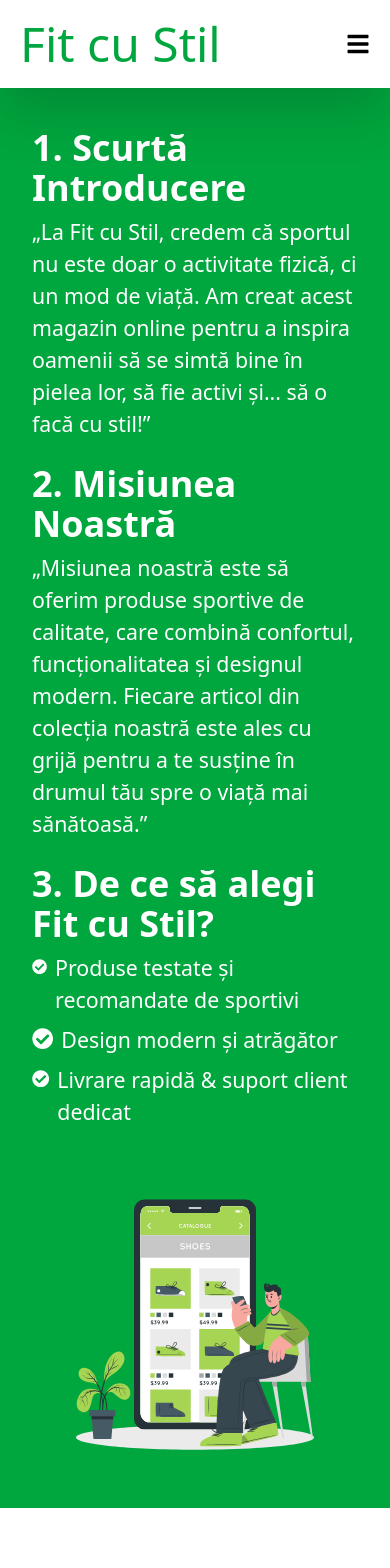
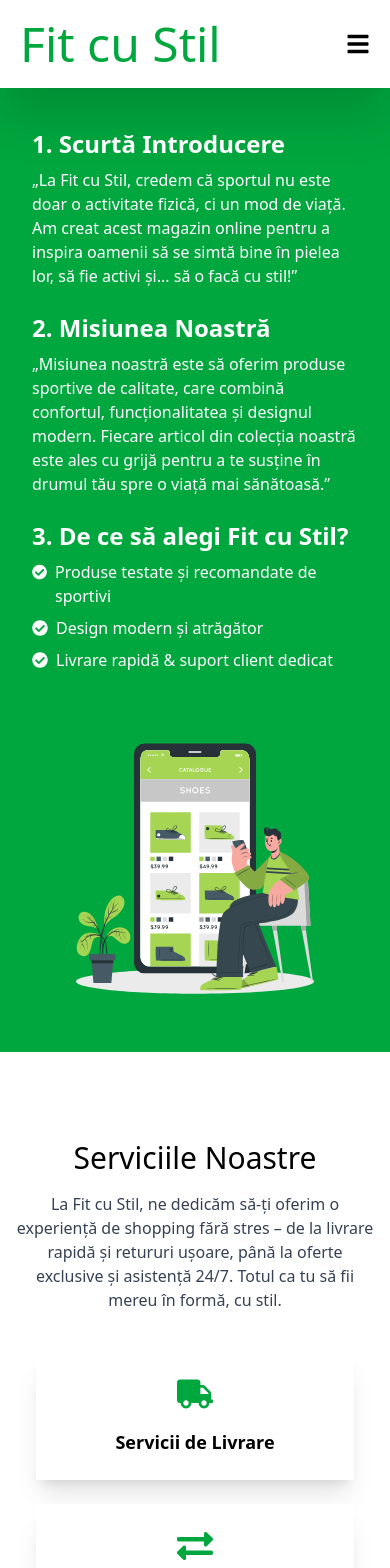
Before and after one commit to ITSulik/sportshop, a React (Vite) app: page /about in a window 390 px wide. Shown: the top 1568 px of the page. Built offline with nearby package versions, Linux system fonts and the light colour scheme.

Commit message:
Responsiveness -> Homepage, AboutUs

```diff
--- a/src/components/AboutUs/Brands.tsx
+++ b/src/components/AboutUs/Brands.tsx
@@ -31,8 +31,8 @@ export default function BrandsSlick() {
         <section className="bg-slate-200 py-20">
             <div className="mx-auto max-w-4xl px-4">
                 <div className="mb-10 text-center">
-                    <h1 className="mb-4 text-5xl font-light">Brandurile noastre</h1>
-                    <p className="max-w-4xl text-gray-700">
+                    <h1 className="mb-4 text-3xl font-light md:text-4xl lg:text-5xl">Brandurile noastre</h1>
+                    <p className="md:text-md max-w-4xl px-10 text-center text-sm text-gray-700 lg:text-lg">
                         Colaborăm cu cele mai de încredere branduri din domeniul sportului și modei pentru a-ți oferi
                         produse de calitate, stil și performanță. Fiecare brand este ales cu grijă pentru a-ți completa
                         stilul activ și modern.
--- a/src/components/AboutUs/Services.tsx
+++ b/src/components/AboutUs/Services.tsx
@@ -5,8 +5,8 @@ function Services() {
         <section className="bg-white py-12">
             <div className="mx-auto max-w-7xl px-4">
                 <div className="mx-auto max-w-2xl pt-10 pb-6 text-center">
-                    <h1 className="mb-4 text-5xl font-light">Serviciile Noastre</h1>
-                    <p className="text-gray-700">
+                    <h1 className="mb-4 text-3xl font-light md:text-4xl lg:text-5xl">Serviciile Noastre</h1>
+                    <p className="text-gray-700 md:text-[10pt] lg:text-[12pt] xl:text-[14pt]">
                         La Fit cu Stil, ne dedicăm să-ți oferim o experiență de shopping fără stres – de la livrare
                         rapidă și retururi ușoare, până la oferte exclusive și asistență 24/7. Totul ca tu să fii mereu
                         în formă, cu stil.
--- a/src/components/AboutUs/TopPage.tsx
+++ b/src/components/AboutUs/TopPage.tsx
@@ -8,24 +8,26 @@ function Top() {
             <div className="container mx-auto flex flex-col items-center gap-10 px-8 lg:flex-row">
                 <div className="space-y-6 text-white lg:w-2/3">
                     <div>
-                        <h1 className="mb-2 text-4xl font-semibold">1. Scurtă Introducere</h1>
-                        <p className="text-[16pt] font-light">
+                        <h1 className="mb-2 text-2xl font-semibold md:text-3xl lg:text-4xl">1. Scurtă Introducere</h1>
+                        <p className="font-light md:text-[12pt] xl:text-[16pt]">
                             „La Fit cu Stil, credem că sportul nu este doar o activitate fizică, ci un mod de viață. Am
                             creat acest magazin online pentru a inspira oamenii să se simtă bine în pielea lor, să fie
                             activi și... să o facă cu stil!”
                         </p>
                     </div>
                     <div>
-                        <h1 className="mb-2 text-4xl font-semibold">2. Misiunea Noastră</h1>
-                        <p className="text-[16pt] font-light">
+                        <h1 className="mb-2 text-2xl font-semibold md:text-3xl lg:text-4xl">2. Misiunea Noastră</h1>
+                        <p className="font-light md:text-[12pt] xl:text-[16pt]">
                             „Misiunea noastră este să oferim produse sportive de calitate, care combină confortul,
                             funcționalitatea și designul modern. Fiecare articol din colecția noastră este ales cu grijă
                             pentru a te susține în drumul tău spre o viață mai sănătoasă.”
                         </p>
                     </div>
                     <div>
-                        <h1 className="mb-2 text-4xl font-semibold">3. De ce să alegi Fit cu Stil?</h1>
-                        <ul className="space-y-2 text-[16pt] font-light">
+                        <h1 className="mb-2 text-2xl font-semibold md:text-3xl lg:text-4xl">
+                            3. De ce să alegi Fit cu Stil?
+                        </h1>
+                        <ul className="space-y-2 font-light md:text-[12pt] xl:text-[16pt]">
                             <li className="flex items-start gap-2">
                                 <FaCheckCircle className="mt-1 text-white" />
                                 <span>Produse testate și recomandate de sportivi</span>
--- a/src/components/HomePage/Tools.tsx
+++ b/src/components/HomePage/Tools.tsx
@@ -6,15 +6,15 @@ import { FaStar, FaRegStar } from "react-icons/fa";
 function Tools() {
     return (
         <>
-            <div className="my-15 bg-slate-100 pb-5">
+            <div className="mt-15 bg-slate-100 pb-20">
                 <div className="mt-15 px-4 py-15 text-center">
                     <h1 className="mb-4 text-5xl font-light">Echipat pentru Performanță</h1>
                     <p className="text-1xl mx-auto max-w-3xl text-gray-600">
                         🎯 „Fă mișcare. Arată bine. Trăiește Fit.”
                     </p>
                 </div>
-                <div className="flex flex-wrap justify-center gap-10">
-                    <div className="rounded-4 flex w-[420px] flex-col items-center border-2 border-gray-200 bg-white">
+                <div className="flex flex-wrap justify-center gap-10 px-10">
+                    <div className="rounded-4 flex h-min flex-col items-center border-2 border-gray-200 bg-white sm:w-[50px] md:w-[240px] lg:w-[300px] xl:w-[420px]">
                         <img src={torch} alt="Watch" />
                         <div className="p-3">
                             <ul className="flex list-none items-center justify-between py-2">
@@ -37,7 +37,7 @@ function Tools() {
                             <p className="bottom-1 py-4 text-gray-500">Reviews (24)</p>
                         </div>
                     </div>
-                    <div className="flex w-[420px] flex-col items-center border-2 border-gray-200 bg-white">
+                    <div className="rounded-4 flex h-min flex-col items-center border-2 border-gray-200 bg-white sm:w-[50px] md:w-[240px] lg:w-[300px] xl:w-[420px]">
                         <img src={Wpro} alt="Watch" />
                         <div className="p-3">
                             <ul className="flex list-none items-center justify-between py-2">
@@ -60,7 +60,7 @@ function Tools() {
                             <p className="bottom-1 py-4 text-gray-500">Reviews (48)</p>
                         </div>
                     </div>
-                    <div className="flex w-[420px] flex-col items-center border-2 border-gray-200 bg-white">
+                    <div className="rounded-4 flex h-min flex-col items-center border-2 border-gray-200 bg-white sm:w-[50px] md:w-[240px] lg:w-[300px] xl:w-[420px]">
                         <img src={Camera} alt="Watch" />
                         <div className="p-3">
                             <ul className="flex list-none items-center justify-between py-2">
--- a/src/components/HomePage/TopSelect.tsx
+++ b/src/components/HomePage/TopSelect.tsx
@@ -15,7 +15,7 @@ function TopSelect() {
                     <img
                         src={watch}
                         alt="Watch"
-                        className="mb-4 h-50 w-50 rounded-full border-2 border-gray-200 object-cover md:h-70 md:w-70 lg:h-90 lg:w-90"
+                        className="mb-4 h-50 w-50 rounded-full border-2 border-gray-200 object-cover md:h-50 md:w-50 lg:h-70 lg:w-70 xl:h-90 xl:w-90"
                     />
                     <h2 className="mb-2 text-lg font-semibold">Watches</h2>
                     <a href="#" className="rounded bg-green-600 px-4 py-2 text-white transition hover:bg-green-700">
@@ -27,7 +27,7 @@ function TopSelect() {
                     <img
                         src={shoe}
                         alt="Shoe"
-                        className="mb-4 h-50 w-50 rounded-full border-2 border-gray-200 object-cover md:h-70 md:w-70 lg:h-90 lg:w-90"
+                        className="mb-4 h-50 w-50 rounded-full border-2 border-gray-200 object-cover md:h-50 md:w-50 lg:h-70 lg:w-70 xl:h-90 xl:w-90"
                     />
                     <h2 className="mb-2 text-lg font-semibold">Shoes</h2>
                     <a href="#" className="rounded bg-green-600 px-4 py-2 text-white transition hover:bg-green-700">
@@ -39,7 +39,7 @@ function TopSelect() {
                     <img
                         src={glass}
                         alt="Glasses"
-                        className="mb-4 h-50 w-50 rounded-full border-2 border-gray-200 object-cover md:h-70 md:w-70 lg:h-90 lg:w-90"
+                        className="mb-4 h-50 w-50 rounded-full border-2 border-gray-200 object-cover md:h-50 md:w-50 lg:h-70 lg:w-70 xl:h-90 xl:w-90"
                     />
                     <h2 className="mb-2 text-lg font-semibold">Accessories</h2>
                     <a href="#" className="rounded bg-green-600 px-4 py-2 text-white transition hover:bg-green-700">
```
